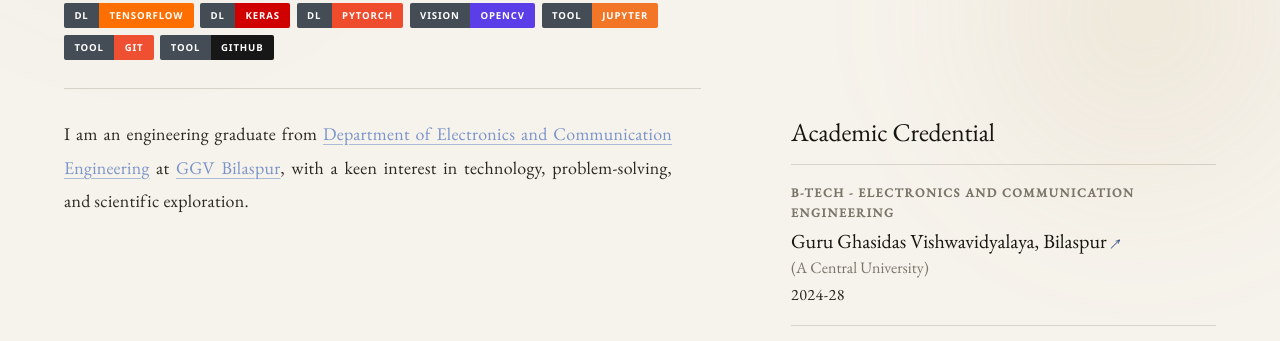
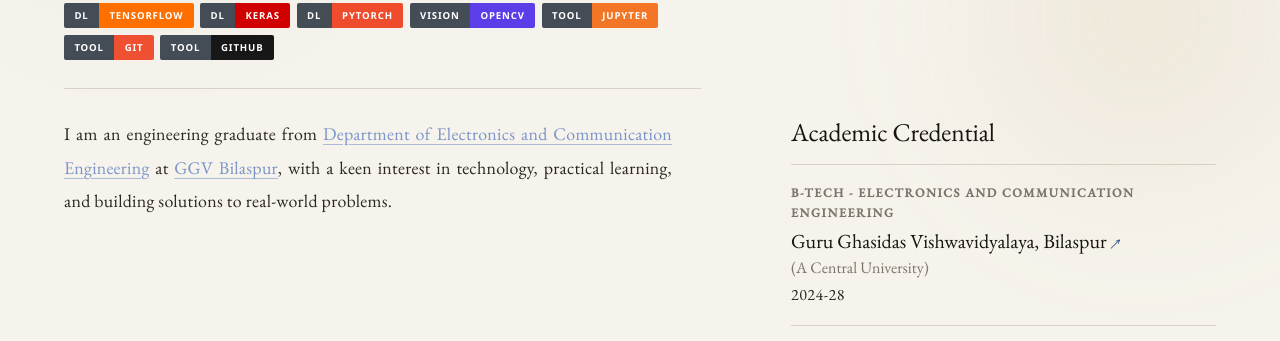
Before and after one commit to situ0214/Portfolio, a plain HTML site: page index.html in a window 1280 px wide. Shown: the part 440-781 px from the top of the page. Drawn offline with nearby package versions, Linux system fonts and the light colour scheme.

Commit message:
minor updates

```diff
--- a/index.html
+++ b/index.html
@@ -640,7 +640,7 @@ html.js .section-head:not(.is-visible)::after { transform: scaleX(0); }
 
     <div class="hero-intro">
       <hr class="divider-line">
-      <p>I am an engineering graduate from <a href="https://ggu.ac.in/department/ece" target="_blank" rel="noopener noreferrer">Department of Electronics and Communication Engineering</a> at <a href="https://www.ggu.ac.in/" target="_blank" rel="noopener noreferrer">GGV Bilaspur</a>, with a keen interest in technology, problem-solving, and scientific exploration.</p>
+      <p>I am an engineering graduate from <a href="https://ggu.ac.in/department/ece" target="_blank" rel="noopener noreferrer">Department of Electronics and Communication Engineering</a> at <a href="https://www.ggu.ac.in/" target="_blank" rel="noopener noreferrer">GGV Bilaspur</a>, with a keen interest in technology, practical learning, and building solutions to real-world problems.</p>
     </div>
 
     <section class="academic" aria-labelledby="academic">
```
